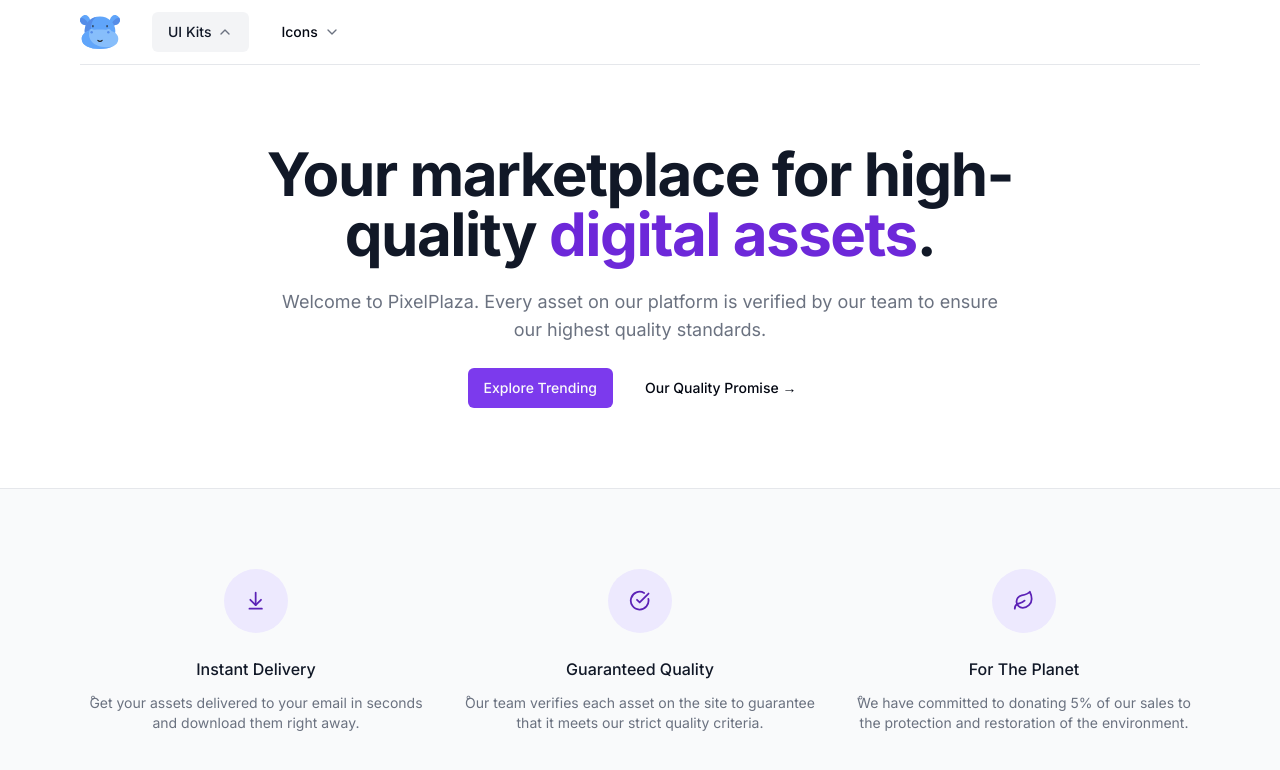
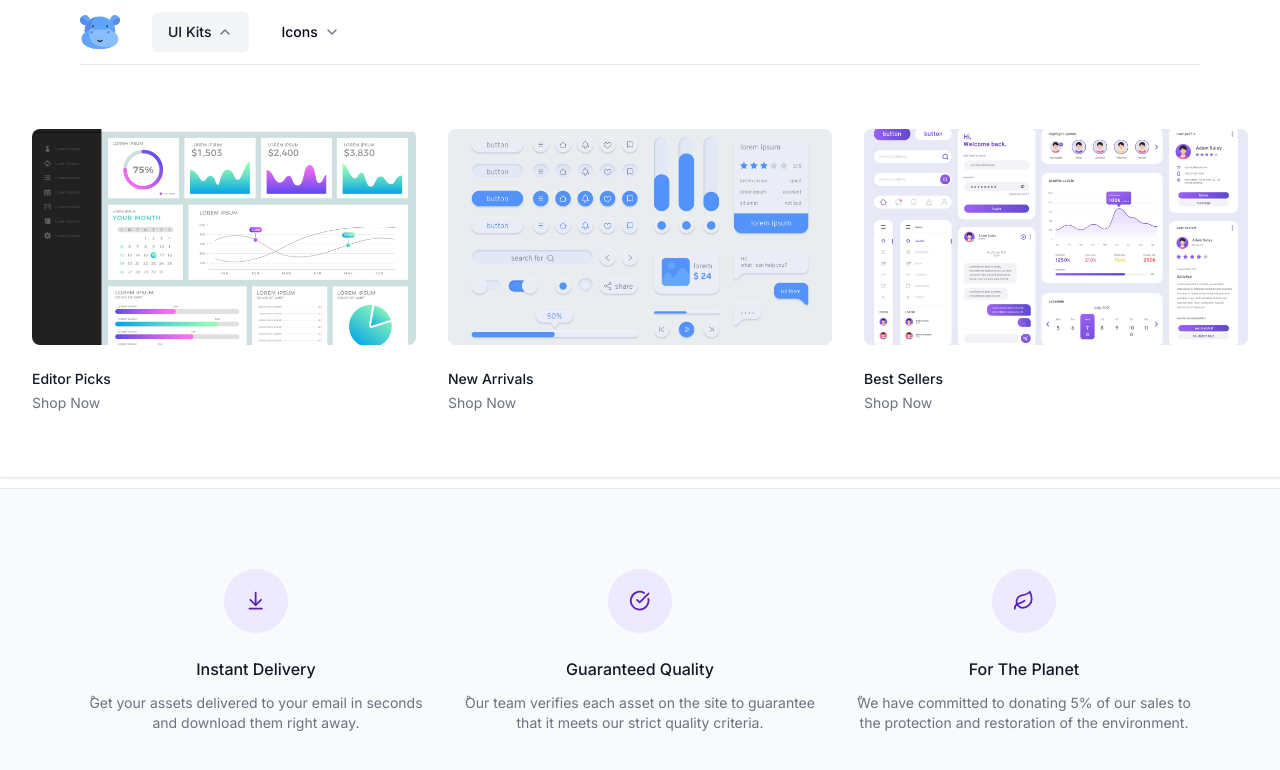
Before and after one commit to MahmoudZakarya/pixelplaza, a Next.js app: page / in a window 1280 px wide. Both pictures are taken after a click on the button "UI Kits". Shown: the top 770 px of the page. Built offline with nearby package versions, Linux system fonts and the light colour scheme.

Commit message:
navitem onClik tap

```diff
--- a/src/components/NavItem.tsx
+++ b/src/components/NavItem.tsx
@@ -6,6 +6,8 @@
 import { PRODUCT_CATEGORIES } from '@/Config'
 import { ChevronDown } from 'lucide-react'
 import { cn } from '@/lib/utils'
+import Image from 'next/image'
+import Link from 'next/link'
 
 
 type Category = (typeof PRODUCT_CATEGORIES)[number]
@@ -29,6 +31,46 @@
 
         </Button>
       </div>
+
+      { isOpen ? (
+        <div className={cn("absolute inset-x-0 top-full text-sm text-muted-foreground",
+            {
+                "animate-in fade-in-10 slide-in-from-top-5" : !isAnyOpen,
+            }
+        )}>
+
+            <div className='absolute inset-0 top-1/2 bg-white shadow' aria-hidden="true"/>
+
+            <div className='relative bg-white'>
+                <div className='mx-auto max-w-7xl px-8'>
+                    <div className='grid grid-cols-4 gap-x-8 gap-y-10 py-16'>
+                        <div className='col-span-4 col-start-1 grid grid-cols-3 gap-x-8'>
+                            {category.featured.map((item)=>(
+                                <div
+                                key={item.name}
+                                className='group relative text-base sm:text-sm '>
+                                    <div className='relative aspect-video overflow-hidden rounded-lg bg-gray-100 group-hover:opacity-75'>
+                                        <Image src={item.imageSrc}
+                                         alt='product category image'
+                                         fill
+                                         className='object-cover object-center'
+                                        />
+
+                                    </div>
+                                        <Link
+                                        href={item.href}
+                                        className='mt-6 block font-medium text-gray-900'>
+                                            {item.name}
+                                        </Link>
+                                        <p className='mt-1 ' aria-hidden="true">Shop Now</p>
+                                </div>
+                            ))}
+                        </div>
+                    </div>
+                </div>
+            </div>
+        </div>
+      ) : null}
     </div>
   )
 }
```
